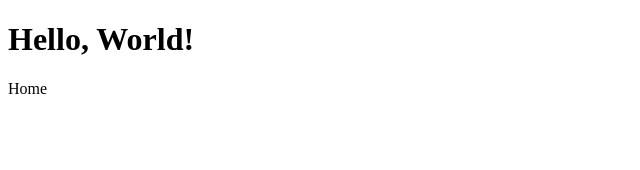
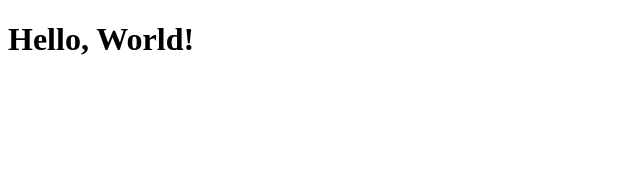
Before and after one commit to linea-it/andromeda, a React (Create React App) app: page / in a window 1280 px wide. Shown: the top 170 px of the page, without its empty margins (0-640 px from the left). Built offline with nearby package versions, Linux system fonts and the light colour scheme.

Commit message:
Setting up eslint

```diff
--- a/src/Home.js
+++ b/src/Home.js
@@ -1,5 +1,5 @@
 import React from 'react';
-import Api from './api/Api';
+// import Api from './api/Api';
 // import PropTypes from 'prop-types';
 
 
@@ -7,8 +7,6 @@ function Home() {
   return (
     <div>
       <h1>Hello, World!</h1>
-      <Api />
-
     </div>
   );
 }
```
Also changed, not shown: package.json (+7 -0 lines), .eslintrc.js (added), 1 other file (tests, documents, lock files or other folders).
